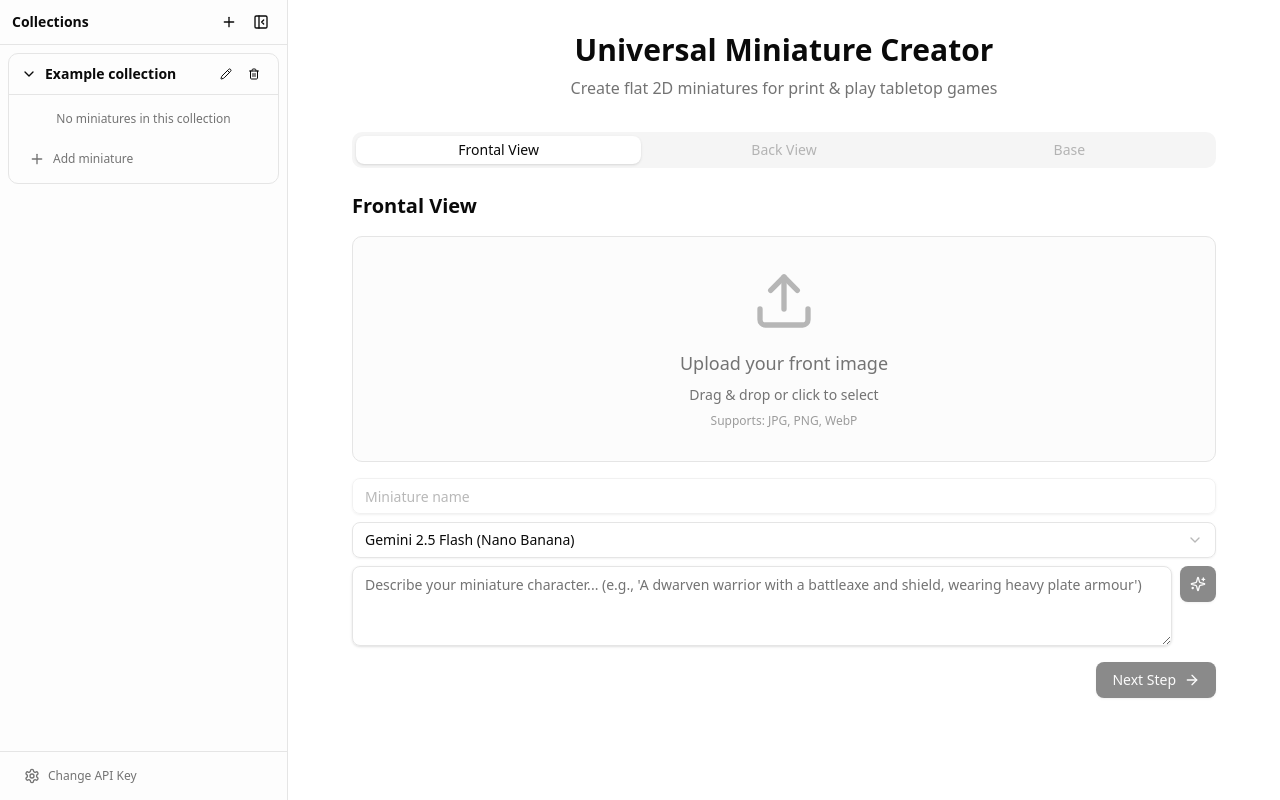
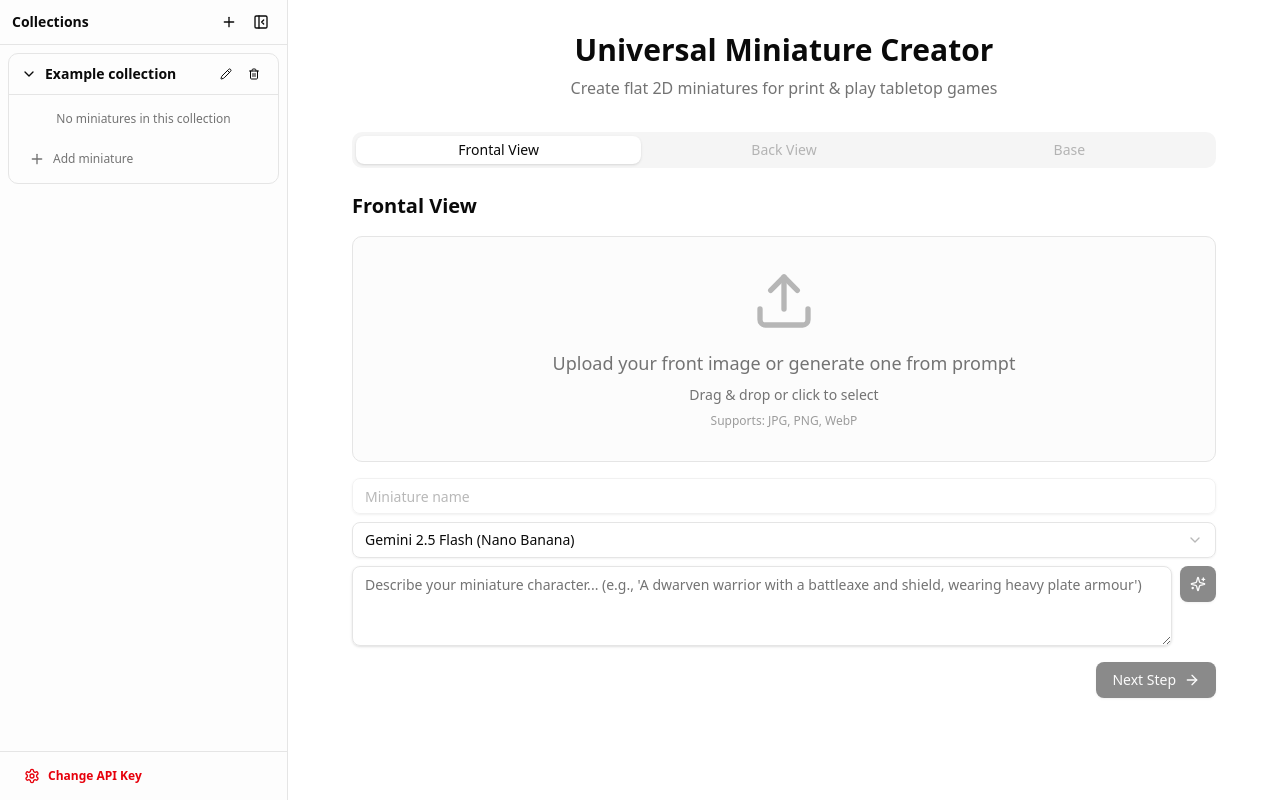
Before and after one commit to YBogomolov/umc, a React (Vite) app: page / in a window 1280 px wide. Built offline with nearby package versions, Linux system fonts and the light colour scheme.

Commit message:
Make API button red, change wording

```diff
--- a/src/components/GenerationScreen.tsx
+++ b/src/components/GenerationScreen.tsx
@@ -337,7 +337,9 @@ function GenerationScreen({
         ) : showUploadZone ? (
           <div className="flex flex-col items-center justify-center p-8 text-center text-muted-foreground">
             <Upload className="mx-auto mb-4 h-16 w-16 opacity-50" />
-            <p className="mb-2 text-lg font-medium">{isDragging ? 'Drop image here' : 'Upload your front image'}</p>
+            <p className="mb-2 text-lg font-medium">
+              {isDragging ? 'Drop image here' : 'Upload your front image or generate one from prompt'}
+            </p>
             <p className="text-sm">Drag & drop or click to select</p>
             <p className="mt-2 text-xs opacity-70">Supports: JPG, PNG, WebP</p>
           </div>
--- a/src/components/Sidebar.tsx
+++ b/src/components/Sidebar.tsx
@@ -290,6 +290,7 @@ interface SidebarProps {
 }
 
 function Sidebar({ onChangeApiKey }: SidebarProps): React.ReactElement {
+  const apiKey = useAppStore((s) => s.apiKey);
   const collections = useAppStore((s) => s.collections);
   const sessions = useAppStore((s) => s.sessions);
   const currentSessionId = useAppStore((s) => s.currentSessionId);
@@ -303,6 +304,7 @@ function Sidebar({ onChangeApiKey }: SidebarProps): React.ReactElement {
   const createNewMiniature = useAppStore((s) => s.createNewMiniature);
   const moveSessionToCollection = useAppStore((s) => s.moveSessionToCollection);
 
+  const isApiKeySet = Boolean(apiKey);
   const [activeDragSession, setActiveDragSession] = React.useState<SessionMeta | null>(null);
 
   const handleSelect = (id: string): void => {
@@ -450,7 +452,10 @@ function Sidebar({ onChangeApiKey }: SidebarProps): React.ReactElement {
         <Button
           variant="ghost"
           size="sm"
-          className="w-full justify-start gap-2 text-muted-foreground"
+          className={cn(
+            'w-full justify-start gap-2 text-muted-foreground',
+            !isApiKeySet && 'font-semibold text-destructive',
+          )}
           onClick={onChangeApiKey}
         >
           <Settings className="h-4 w-4" />
```
